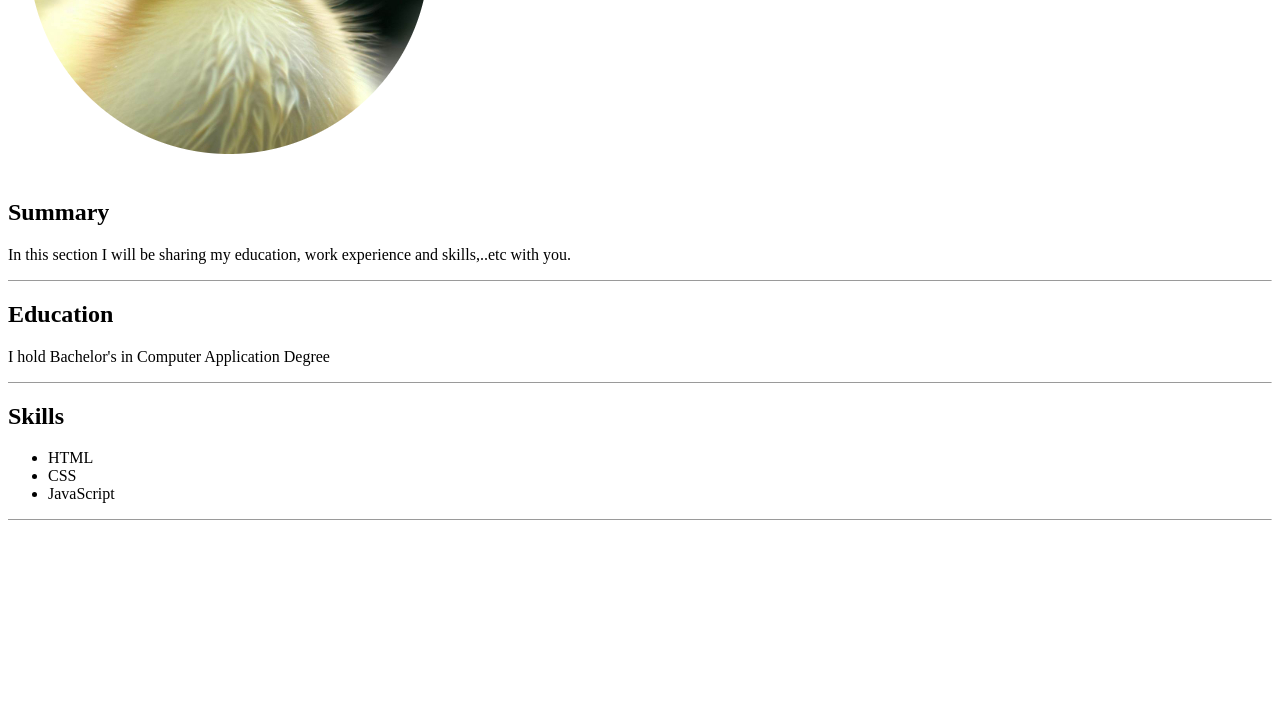
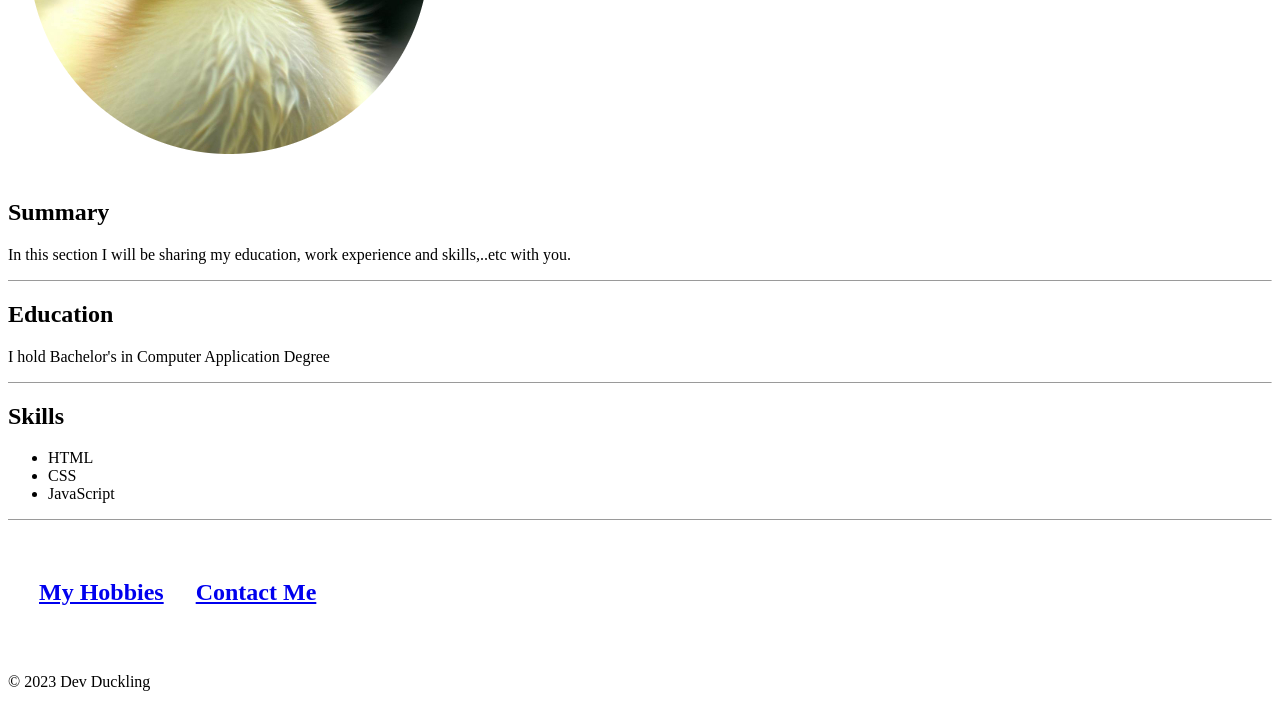
Before and after one commit to DevDuckling/Capstone-Project-1, a plain HTML site: page index.html in a window 1280 px wide. Shown: the part 275-982 px from the top of the page. Before the commit the page ends 803 px from the top, so only its background shows below. Drawn offline with Linux system fonts and the light colour scheme.

Commit message:
update index.html
1. linked multipage(hobbies and contact me) I created earlier
2. made footer at the end.

```diff
--- a/index.html
+++ b/index.html
@@ -33,7 +33,18 @@
     </ul></p>
     <hr size="1">
 
+    <!-- again using table -->
 
+    <table cellSpacing="30">
+        <tr>
+            <td> <h2><a href="/pages/hobbies.html">My Hobbies</a></h2></td>
+            <td> <h2><a href="/pages/contactme.html">Contact Me</a></h2></td>
+        </tr>
+    </table>
 
+    <!-- footer -->
+    <footer>
+        <p>© 2023 Dev Duckling</p>
+    </footer>
 </body>
 </html>
```
